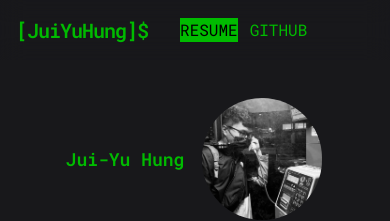
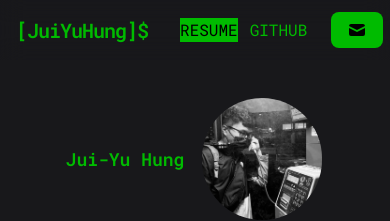
Before and after one commit to JuiYuHung-craftcat/juiyuhung-homepage, a Next.js app: page / in a window 390 px wide. Shown: the top 221 px of the page. Built offline with nearby package versions, Linux system fonts and the light colour scheme; no server answers.

Commit message:
Upload mail animation

```diff
--- a/app/(main)/header.tsx
+++ b/app/(main)/header.tsx
@@ -35,13 +35,13 @@ export const Header = () => {
           </div>
           <a
             href="mailto:hi@juiyuhung.com"
-            className="bg-terminal_green text-black px-4 py-2 rounded-lg hover:bg-terminal_green/80 transition-all duration-300 md:flex hidden items-center gap-2 font-semibold"
+            className="bg-terminal_green text-black px-4 py-2 rounded-lg hover:bg-terminal_green/80 transition-all duration-300 flex items-center gap-2 font-semibold"
           >
             <svg xmlns="http://www.w3.org/2000/svg" className="h-5 w-5" viewBox="0 0 20 20" fill="currentColor">
               <path d="M2.003 5.884L10 9.882l7.997-3.998A2 2 0 0016 4H4a2 2 0 00-1.997 1.884z" />
               <path d="M18 8.118l-8 4-8-4V14a2 2 0 002 2h12a2 2 0 002-2V8.118z" />
             </svg>
-            hi@juiyuhung.com
+            <span className="md:inline hidden">hi@juiyuhung.com</span>
           </a>
         </nav>
       </div>
```
